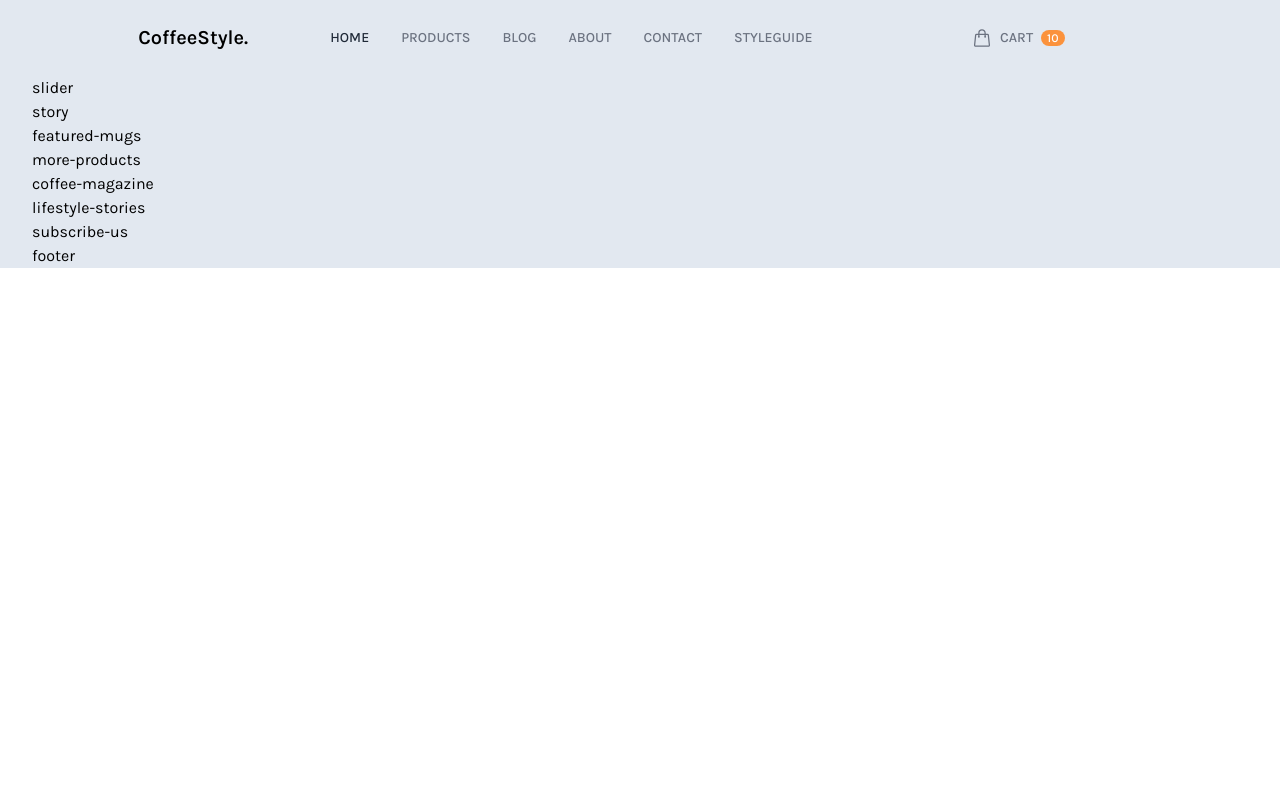
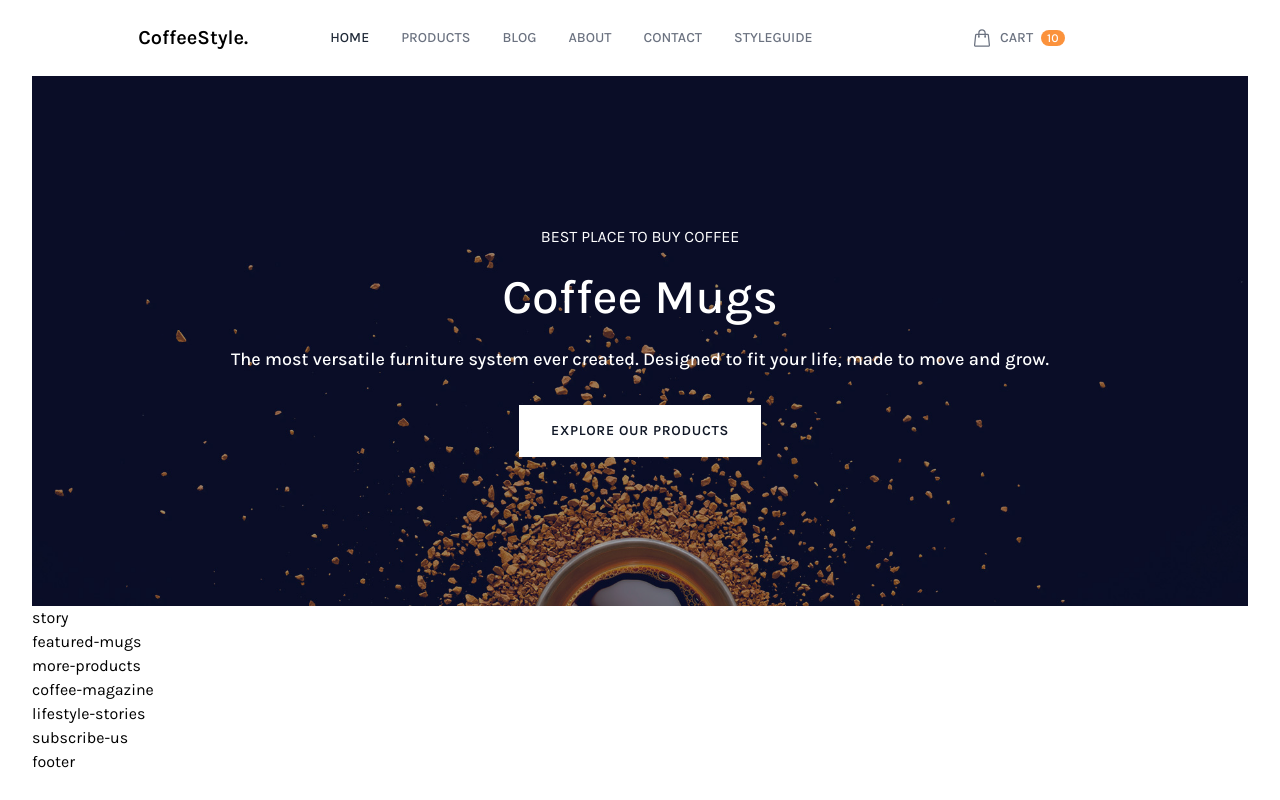
Before and after one commit to dangkhoa1195/tailwindcss-coffee-style, a website: page public/index.html in a window 1280 px wide. Drawn offline with Linux system fonts and the light colour scheme.

Commit message:
add slider

```diff
--- a/package.json
+++ b/package.json
@@ -13,5 +13,9 @@
     "prettier": "^2.8.1",
     "prettier-plugin-tailwindcss": "^0.2.1",
     "tailwindcss": "^3.2.4"
+  },
+  "dependencies": {
+    "postcss": "^8.4.20",
+    "postcss-cli": "^10.1.0"
   }
 }
--- a/public/index.html
+++ b/public/index.html
@@ -16,7 +16,7 @@
   <body>
     <div id="root">
       <div
-        class="content-wrapper mx-auto max-w-screen-2xl bg-slate-200 px-8 font-Karla text-base"
+        class="content-wrapper mx-auto max-w-screen-2xl px-8 font-Karla text-base"
       >
         <header id="header" class="mx-auto p-6">
           <nav class="relative flex flex-row items-center justify-between">
@@ -90,7 +90,31 @@
           </nav>
         </header>
         <main id="main">
-          <div class="slider">slider</div>
+          <div
+            class="slider h-[530px] bg-[url('./img/slider-bg.jpeg')] bg-cover bg-bottom bg-no-repeat"
+          >
+            <div
+              class="flex h-full w-full items-center justify-center bg-gray-900 bg-opacity-40"
+            >
+              <div class="mx-16 text-center text-white">
+                <div class="mb-6 uppercase">best place to buy coffee</div>
+                <div class="mb-6 text-5xl font-medium capitalize">
+                  coffee mugs
+                </div>
+                <div class="mb-8 text-lg font-medium">
+                  The most versatile furniture system ever created. Designed to
+                  fit your life, made to move and grow.
+                </div>
+                <div class="flex justify-center">
+                  <div
+                    class="w-max cursor-pointer bg-white py-4 px-8 text-sm font-semibold uppercase tracking-wider text-gray-900 hover:bg-opacity-95"
+                  >
+                    explore our products
+                  </div>
+                </div>
+              </div>
+            </div>
+          </div>
           <!-- End slider -->
           <div class="story">story</div>
           <!-- End story -->
```
Also changed, not shown: public/output.css, 1 other file.
